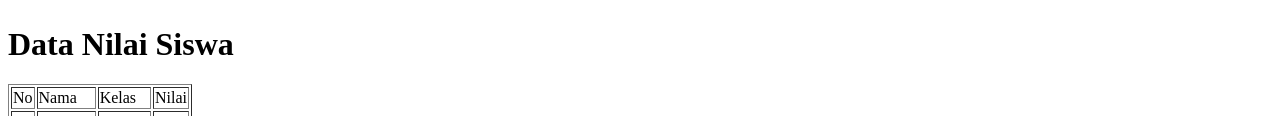
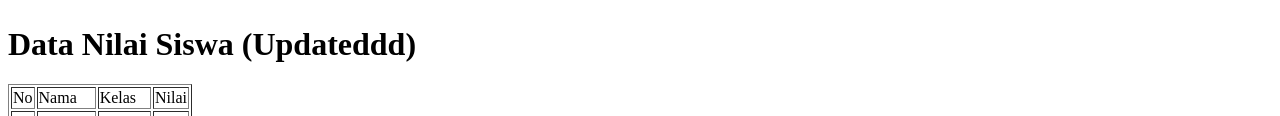
Before and after one commit to HarisMI40/eskul_web, a plain HTML site: page index.html in a window 1280 px wide. Shown: the part 766-882 px from the top of the page. Drawn offline with Linux system fonts and the light colour scheme.

Commit message:
Update index.html

```diff
--- a/index.html
+++ b/index.html
@@ -8,7 +8,7 @@
 </head>
 <body>
     <img src="https://marketplace.canva.com/EAFHjtIUrDY/2/0/1600w/canva-merah-modern-dirgahayu-republik-indonesia-untuk-banner-QziYPqvpWlw.jpg" alt="" width="80%">
-    <h1>Data Nilai Siswa</h1>
+    <h1>Data Nilai Siswa (Updateddd)</h1>
     <table border="1">
         <tr>
             <td>No</td>
```
